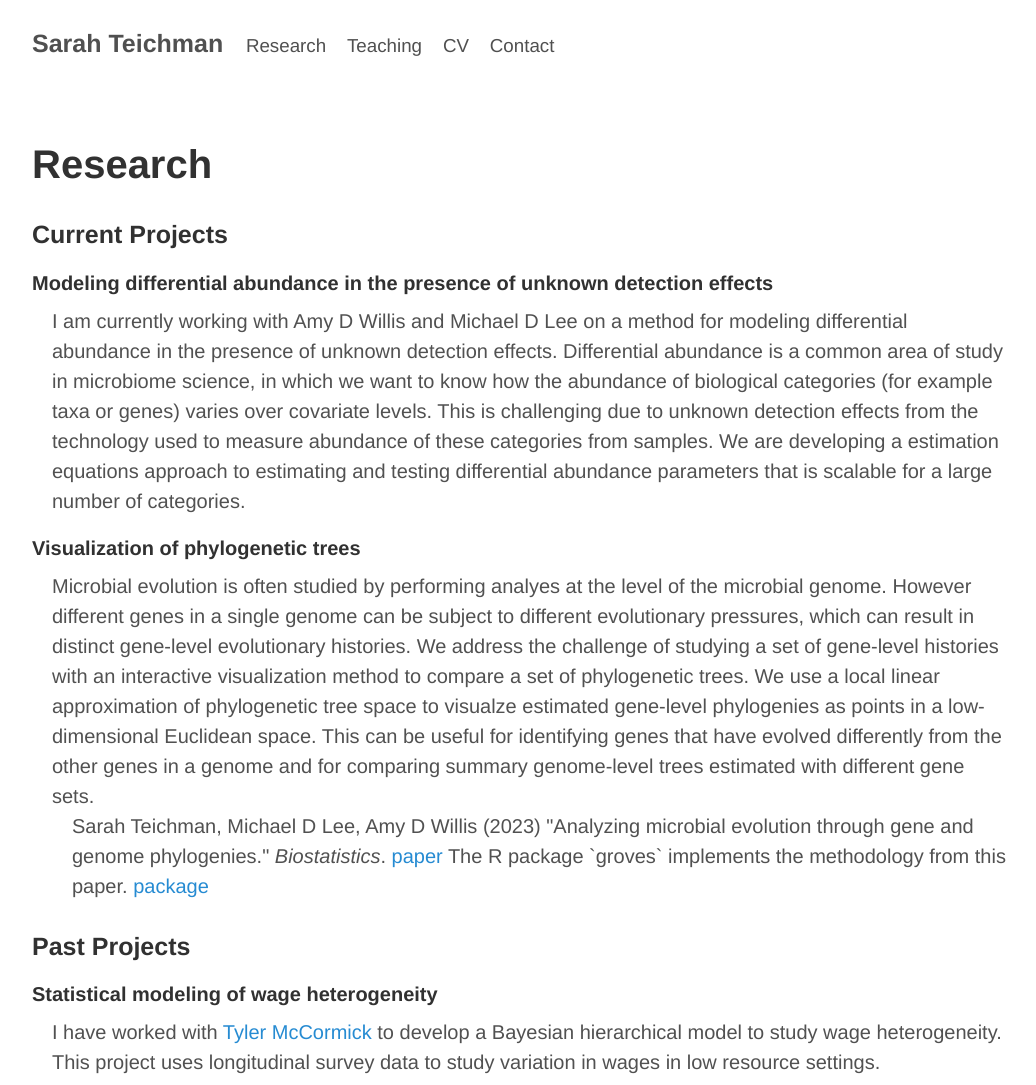
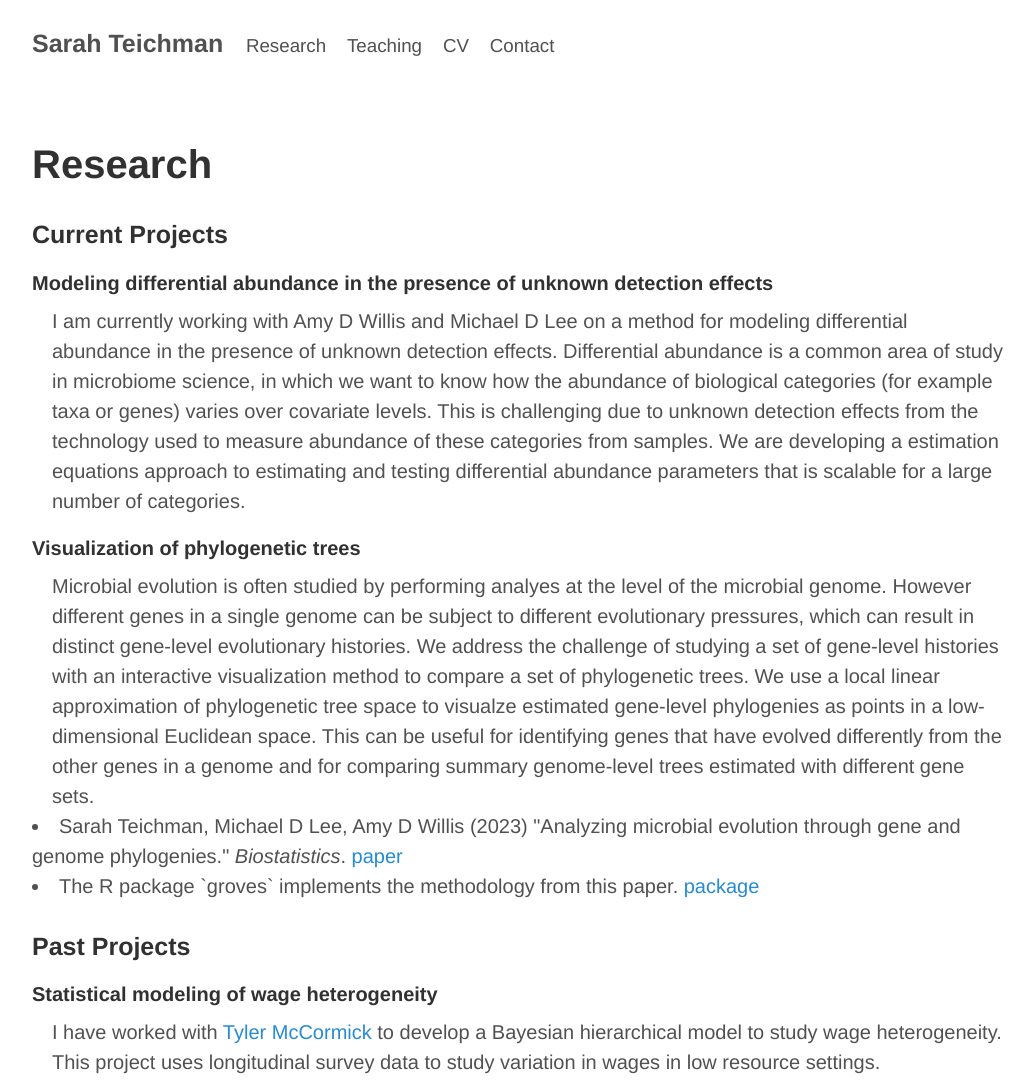
Before and after one commit to svteichman/svteichman.github.io, a Jekyll site: the page built from research.html, in a window 1280 px wide. Shown: the whole page, without its empty margins (108-1144 px from the left). Built offline with Jekyll 4.4.1, drawn with Linux system fonts in a browser that asks for light colours.

Commit message:
Update research.html
fix list for research

```diff
--- a/research.html
+++ b/research.html
@@ -22,12 +22,10 @@
   We address the challenge of studying a set of gene-level histories with an interactive visualization method to compare a set of phylogenetic trees.
   We use a local linear approximation of phylogenetic tree space to visualze estimated gene-level phylogenies as points in a low-dimensional Euclidean space.
   This can be useful for identifying genes that have evolved differently from the other genes in a genome and for comparing summary genome-level trees estimated with different gene sets.
+
+  <li>Sarah Teichman, Michael D Lee, Amy D Willis (2023) "Analyzing microbial evolution through gene and genome phylogenies." <i>Biostatistics</i>. <a href="https://academic.oup.com/biostatistics/advance-article/doi/10.1093/biostatistics/kxad025/7332152?utm_source=advanceaccess&utm_campaign=biostatistics&utm_medium=email">paper</a></li>
+  <li>The R package `groves` implements the methodology from this paper. <a href="https://github.com/statdivlab/groves">package</a></li>
 </p>
-<ul>
-    <item>Sarah Teichman, Michael D Lee, Amy D Willis (2023) "Analyzing microbial evolution through gene and genome phylogenies." <i>Biostatistics</i>. <a href="https://academic.oup.com/biostatistics/advance-article/doi/10.1093/biostatistics/kxad025/7332152?utm_source=advanceaccess&utm_campaign=biostatistics&utm_medium=email">paper</a></item>
-
-    <item>The R package `groves` implements the methodology from this paper. <a href="https://github.com/statdivlab/groves">package</a></item>
-  </ul>
 
 
 <h3>Past Projects</h3>
```
